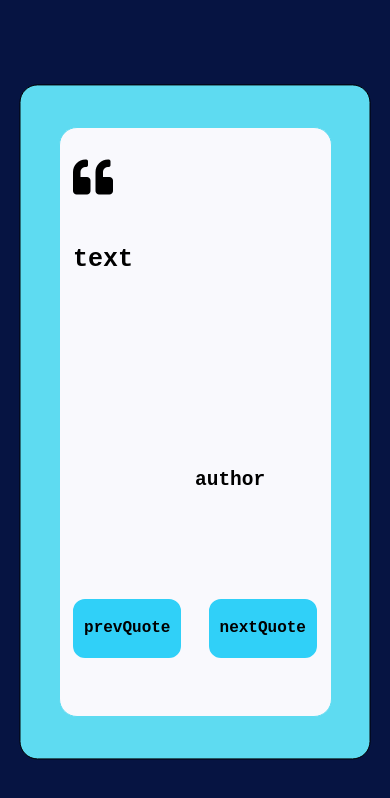
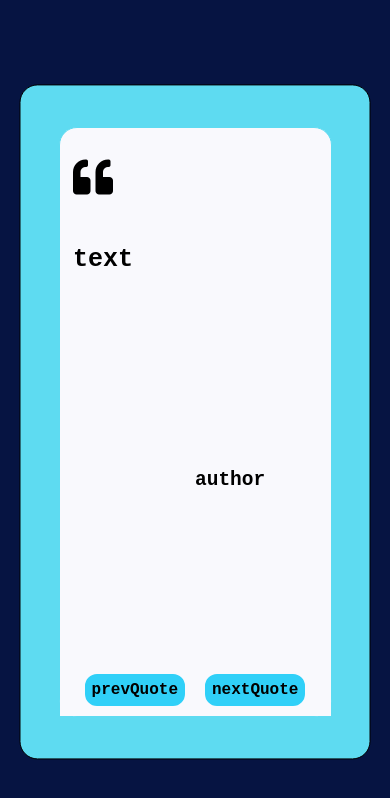
Before and after one commit to Sunil4510/Quotes, a website: page index.html in a window 390 px wide. Drawn offline with Linux system fonts and the light colour scheme; no server answers.

Commit message:
change the css to make it responsive

```diff
--- a/index.css
+++ b/index.css
@@ -28,19 +28,20 @@
     background-color: rgb(249, 249, 253);
     border: 1px solid rgb(94, 219, 241);
     border-radius: 18px;
+    position: relative;
 
 }
 #child2{
+    bottom: 0;
+    position: absolute;
+    background-color: rgb(249, 249, 253);
     display: flex;
     align-items: center;
     justify-content: center;
+    flex-wrap: wrap;
+    width: 100%;
 }
 #prev{
-    position: absolute;
-    top: 80%;
-    left: 5%;
-    width: 40%;
-    height: 10%;
     font-weight: 550;
     font-size: 26px;
     border:2px solid rgb(48, 208, 248);
@@ -51,10 +52,6 @@
 
 }
 #next{
-    position: absolute;
-    top: 80%;
-    right: 5%;
-    width: 40%;
     font-weight: 550;
     height: 10%;
     font-size: 26px;
@@ -91,6 +88,10 @@
     left: 60%;
 }
 
+button {
+    margin: 10px;
+    padding: 5px;
+}
 
 @media(max-width:668px)
 {
@@ -127,11 +128,6 @@
     justify-content: center;
 }
 #prev{
-    position: absolute;
-    top: 80%;
-    left: 5%;
-    width: 40%;
-    height: 10%;
     font-weight: 550;
     font-size: 16px;
     border:2px solid rgb(48, 208, 248);
@@ -142,10 +138,6 @@
 
 }
 #next{
-    position: absolute;
-    top: 80%;
-    right: 5%;
-    width: 40%;
     font-weight: 550;
     height: 10%;
     font-size: 16px;
```
